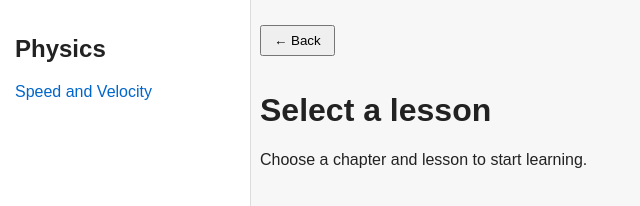
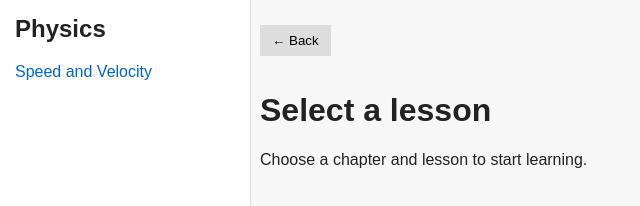
Before and after one commit to ReOx720/physics-site, a plain HTML site: page index.html in a window 1280 px wide. Both pictures are taken after a click on the item "Motion". Shown: the top 206 px of the page, without its empty margins (0-640 px from the left). Drawn offline with Linux system fonts and the light colour scheme.

Commit message:
style.css

```diff
--- a/style.css
+++ b/style.css
@@ -1,3 +1,4 @@
+/* Basic reset */
 body {
   margin: 0;
   font-family: Arial, sans-serif;
@@ -5,18 +6,25 @@ body {
   color: #222;
 }
 
+/* Layout */
 .sidebar {
   width: 220px;
-  background: #fff;
+  background: #ffffff;
   border-right: 1px solid #ddd;
   padding: 15px;
   position: fixed;
   height: 100vh;
+  overflow-y: auto;
 }
 
 .content {
   margin-left: 240px;
   padding: 20px;
+}
+
+/* Sidebar list */
+.sidebar h2 {
+  margin-top: 0;
 }
 
 .sidebar ul {
@@ -30,26 +38,43 @@ body {
   color: #0066cc;
 }
 
+.sidebar li:hover {
+  text-decoration: underline;
+}
+
+/* Sections */
 section {
-  background: #fff;
+  margin-top: 20px;
   padding: 15px;
-  margin-top: 20px;
+  background: #ffffff;
   border-radius: 5px;
 }
 
-button {
-  padding: 6px 12px;
-  margin-top: 5px;
+/* Question box */
+.question {
+  margin-bottom: 15px;
 }
 
+.help-box {
+  margin-top: 5px;
+  padding: 8px;
+  background: #eee;
+  font-size: 0.9em;
+}
+
+/* Buttons */
+button {
+  margin-top: 5px;
+  padding: 6px 12px;
+  cursor: pointer;
+}
+
+/* Utility */
 .hidden {
   display: none;
 }
 
-#backBtn {
-  margin-bottom: 15px;
-}
-
+/* Mobile */
 @media (max-width: 700px) {
   .sidebar {
     position: static;
@@ -60,4 +85,10 @@ button {
   .content {
     margin-left: 0;
   }
-  }
+}
+#backBtn {
+  margin-bottom: 15px;
+  background: #ddd;
+  border: none;
+  padding: 8px 12px;
+}
```
